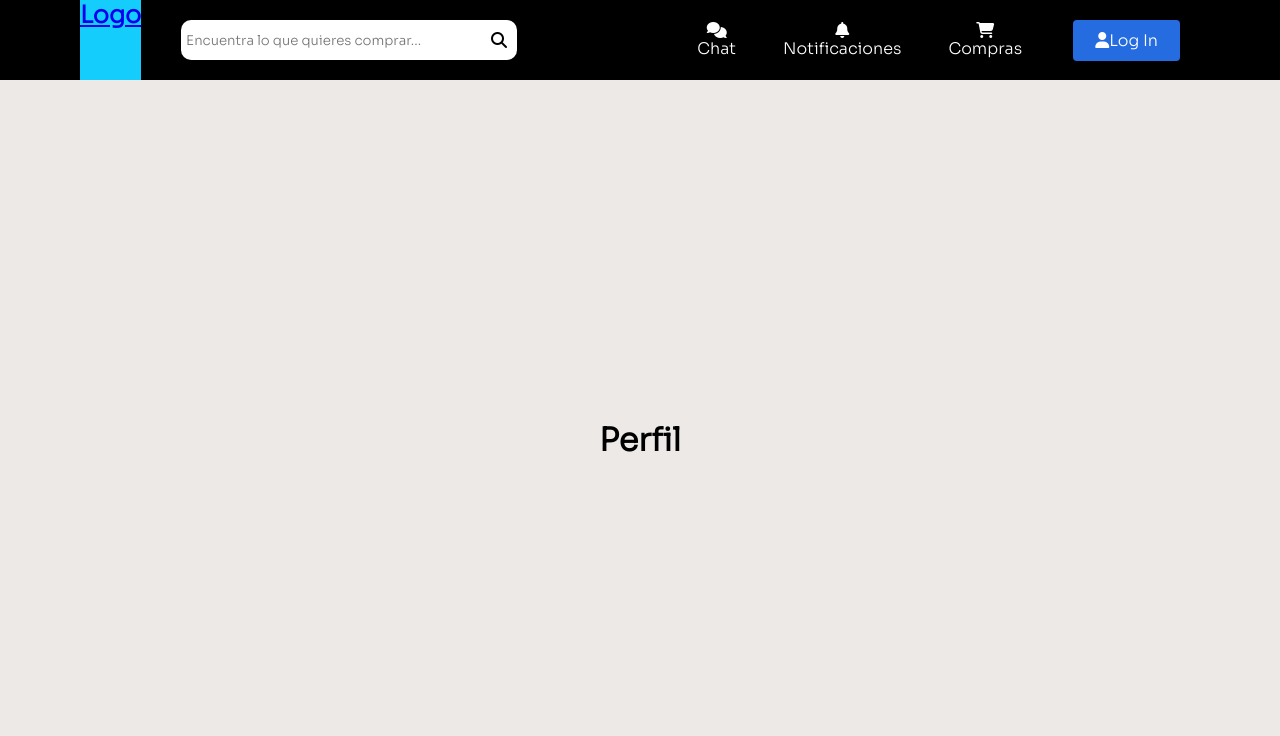
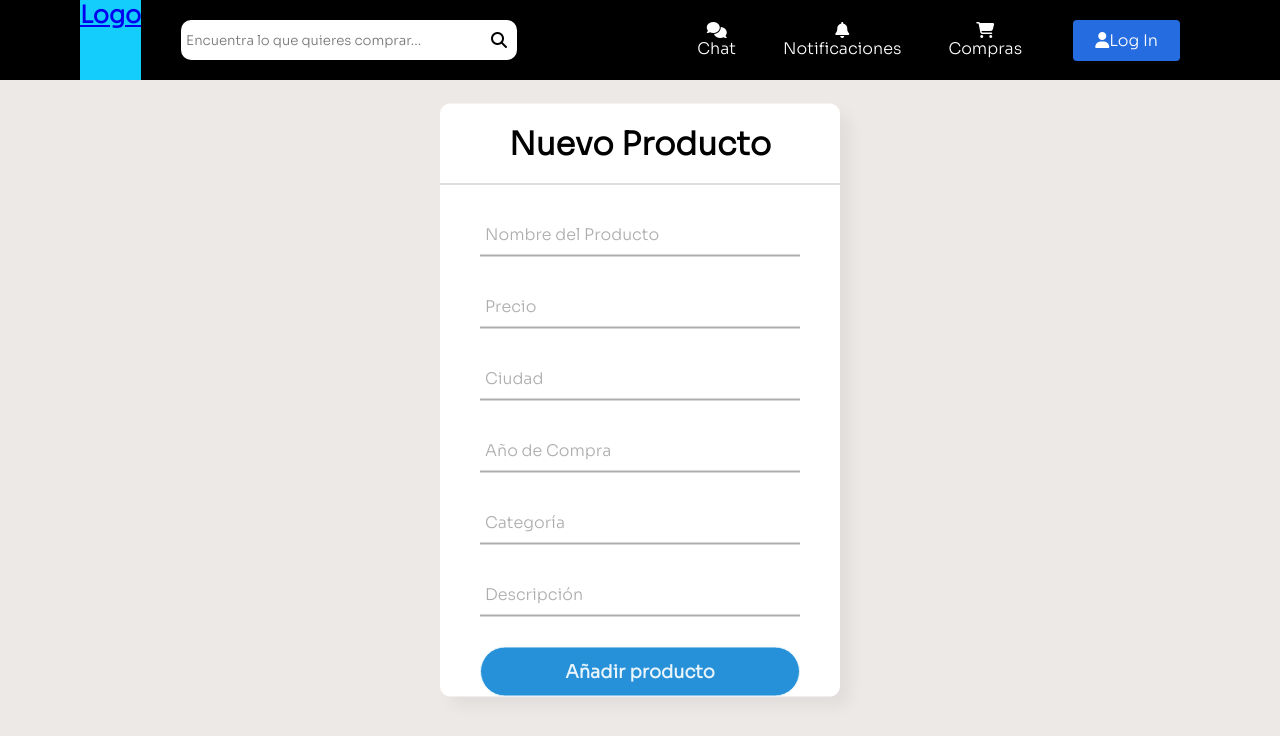
Before and after one commit to cguarata/retroBYTES, a React (Create React App) app in the folder frontend/: page /perfil in a window 1280 px wide. Shown: the top 736 px of the page. Built offline with nearby package versions, Linux system fonts and the light colour scheme.

Commit message:
Creado componente para agregar productos

```diff
--- a/frontend/src/App.css
+++ b/frontend/src/App.css
@@ -303,8 +303,16 @@ button[type="submit"]:hover {
   color: #666666;
 }
 .signup_link input {
-  color: #2691d9;
-  text-decoration: none;
+  width: 100%;
+  height: 50px;
+  border: 1px solid;
+  background: #2691d9;
+  border-radius: 25px;
+  font-size: 18px;
+  color: #e9f4fb;
+  font-weight: 700;
+  cursor: pointer;
+  outline: none;
 }
 .signup_link input:hover {
   text-decoration: underline;
--- /dev/null
+++ b/frontend/src/componentes/products/addProduct.js
@@ -0,0 +1,109 @@
+import { useState, useContext } from "react";
+
+export const AddProduct = (props) => {
+  const [productName, setProductName] = useState("");
+  const [price, setPrice] = useState("");
+  const [place, setPlace] = useState("");
+  const [manufactDate, setManufactDate] = useState("");
+  const [category, setCategory] = useState("");
+  const [description, setDescription] = useState("");
+  const handleCreateProduct = async (e) => {
+    e.preventDefault();
+    const requestBody = {
+      productName,
+      price,
+      place,
+      manufactDate,
+      category,
+      description,
+    };
+
+  };
+  return (
+    <>
+        <div className="center">
+        <h1>Nuevo Producto</h1>
+          <form onSubmit={handleCreateProduct}>
+            <div class="txt_field">
+                <input
+                  id="product-name"
+                  name="product-name"
+                  required="required"
+                  type="text"
+                  value={productName}
+                  onChange={(e) => setProductName(e.target.value)}
+                />
+              <span></span>
+              <label htmlFor="product-name">Nombre del Producto</label>
+            </div>
+            <div class="txt_field">
+                <input
+                  id="price"
+                  name="price"
+                  type="text"
+                  required="required"
+                  value={price}
+                  onChange={(e) => setPrice(e.target.value)}
+                />
+                <span></span>
+                <label htmlFor="price">Precio</label>
+            </div>
+            <div class="txt_field">
+                <input
+                  id="place"
+                  name="place"
+                  required="required"
+                  type="text"
+                  value={place}
+                  onChange={(e) => setPlace(e.target.value)}
+                />
+                <span></span>
+                <label htmlFor="place">Ciudad</label>
+            </div>
+            <div class="txt_field">
+                <input
+                  id="manufact-date"
+                  name="manufact-date"
+                  required="required"
+                  type="text"
+                  value={manufactDate}
+                  onChange={(e) => setManufactDate(e.target.value)}
+                />
+                <span></span>
+                <label htmlFor="manufactDate">Año de Compra</label>
+            </div>
+            <div class="txt_field">
+                <input
+                  id="category"
+                  name="category"
+                  required="required"
+                  type="text"
+                  value={category}
+                  onChange={(e) => setCategory(e.target.value)}
+                />
+                <span></span>
+                <label htmlFor="category">Categoría</label>
+              </div>
+              <div class="txt_field">
+                <input
+                  id="description"
+                  name="description"
+                  required="required"
+                  type="text"
+                  value={description}
+                  onChange={(e) => setDescription(e.target.value)}
+                  />
+                <span></span>
+                <label htmlFor="description">Descripción</label>
+              </div>
+
+            <button type="submit" value="Registro">
+              Añadir producto
+            </button>
+          </form>
+        </div>
+
+
+    </>
+  );
+};
--- a/frontend/src/pages/login.js
+++ b/frontend/src/pages/login.js
@@ -11,6 +11,13 @@ const Login = (props) => {
       username,
       password,
     };
+    const res = await fetch("", {
+      method: "POST",
+      headers: {
+        "Content-type": "application/json",
+      },
+      body: JSON.stringify(requestBody),
+    });
 
   };
 
@@ -18,10 +25,12 @@ return (
     <>
     <div className="center">
       <h1>Login</h1>
-      <form>
+      <form onSubmit={handleLogin}>
         <div class="txt_field">
         <input
+                id="username"
                 name="username"
+                required="required"
                 type="text"
                 value={username}
                 onChange={(e) => setUsername(e.target.value)}
@@ -31,7 +40,9 @@ return (
         </div>
         <div className="txt_field">
         <input
+                id="password"
                 name="password"
+                required="required"
                 type="password"
                 value={password}
                 onChange={(e) => setPassword(e.target.value)}
@@ -41,7 +52,7 @@ return (
         </div>
         <input type="submit" value="Login"/>
         <div className="signup_link">
-          Not a member?
+          ¿No estas Registrado?
         <Link to="/register">
             <input
             type="submit"
--- a/frontend/src/pages/perfil.js
+++ b/frontend/src/pages/perfil.js
@@ -1,10 +1,12 @@
 import React from 'react'
+import { Link } from 'react-router-dom'
+import { AddProduct } from '../componentes/products/addProduct'
 
 const Perfil = () => {
     return (
-        <div style={{display: 'flex', justifyContent: 'center', alignItems: 'center', height: '90vh'}}>
-            <h1>Perfil</h1>
-        </div>
+       <>
+            <AddProduct></AddProduct>
+       </>
     )
 }
 
--- a/frontend/src/pages/register.js
+++ b/frontend/src/pages/register.js
@@ -29,7 +29,7 @@ export const Register = (props) => {
         <div className="center">
           <h1>Registro</h1>
           <form onSubmit={handleRegister}>
-          <div class="txt_field">
+            <div class="txt_field">
               <input
                 id="user-fullname"
                 name="user-fullname"
@@ -40,7 +40,7 @@ export const Register = (props) => {
                 />
                 <span></span>
                 <label>Nombre</label>
-              </div>
+            </div>
               <div class="txt_field">
               <input
                 id="username"
```
Lines whose indentation alone changed are shown as unchanged.
